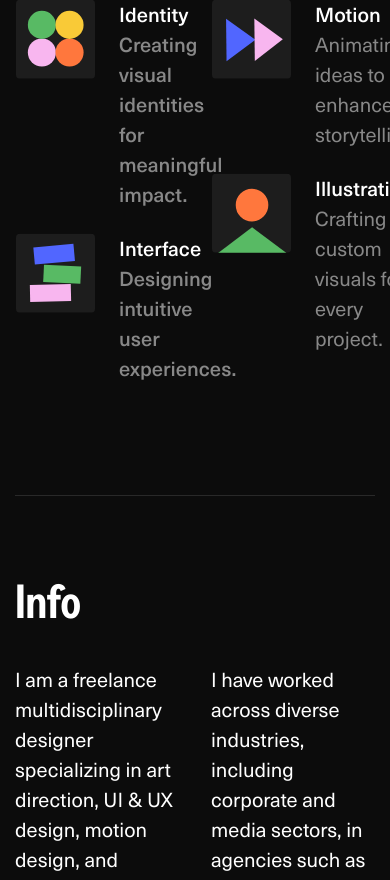
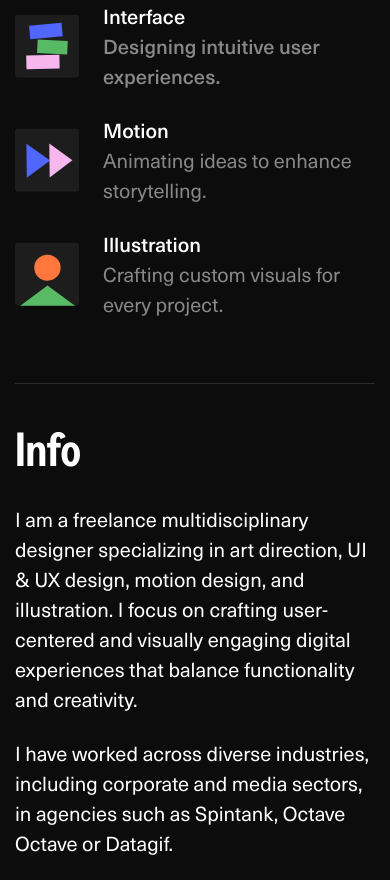
Before and after one commit to jonasDeprund/2025-portfolio, a React (Create React App) app: page / in a window 390 px wide. Shown: the part 4482-5362 px from the top of the page. Built offline with nearby package versions, Linux system fonts and the light colour scheme.

Commit message:
mobile wip

```diff
--- a/src/scss/04_layout/_about.scss
+++ b/src/scss/04_layout/_about.scss
@@ -4,6 +4,18 @@
 ////
 ///////
 
-h2 {
-  margin-bottom: 3.2rem;
+.about {
+  .row {
+    gap: 2.4rem;
+  }
 }
+
+@media screen and (max-width: 768px) {
+  .about {
+    .row {
+      [class*='cell-'] {
+        grid-column: 1 / -1; // Force une seule colonne
+      }
+    }
+  }
+}
--- a/src/scss/04_layout/_divider.scss
+++ b/src/scss/04_layout/_divider.scss
@@ -8,5 +8,11 @@
   width: 100%;
   height: 1px;
   background-color: var(--color-grey-medium);
-  margin: 8rem 0; // Ajustez selon vos besoins
+  margin: 8rem 0;
 }
+
+@media screen and (max-width: 768px) {
+  .divider__line {
+    margin: 4rem 0;
+  }
+}
--- a/src/scss/04_layout/_skills.scss
+++ b/src/scss/04_layout/_skills.scss
@@ -7,7 +7,7 @@
 .skills {
   .skill {
     display: flex;
-    align-items: flex-start;
+    align-items: center;
     gap: 2.4rem;
     margin-bottom: 3.2rem;
 
@@ -33,7 +33,23 @@
 // Responsive
 @media screen and (max-width: 768px) {
   .skills {
+    .row {
+      [class*='cell-'] {
+        grid-column: 1 / -1;
+      }
+    }
+
     .skill {
+      margin-bottom: 2.4rem;
+
+      &__icon {
+        width: 6.4rem;
+        height: 6.4rem;
+      }
+    }
+
+    .cell-start-0 .skill:last-child,
+    .cell-start-6 .skill:last-child {
       margin-bottom: 2.4rem;
     }
   }
```
